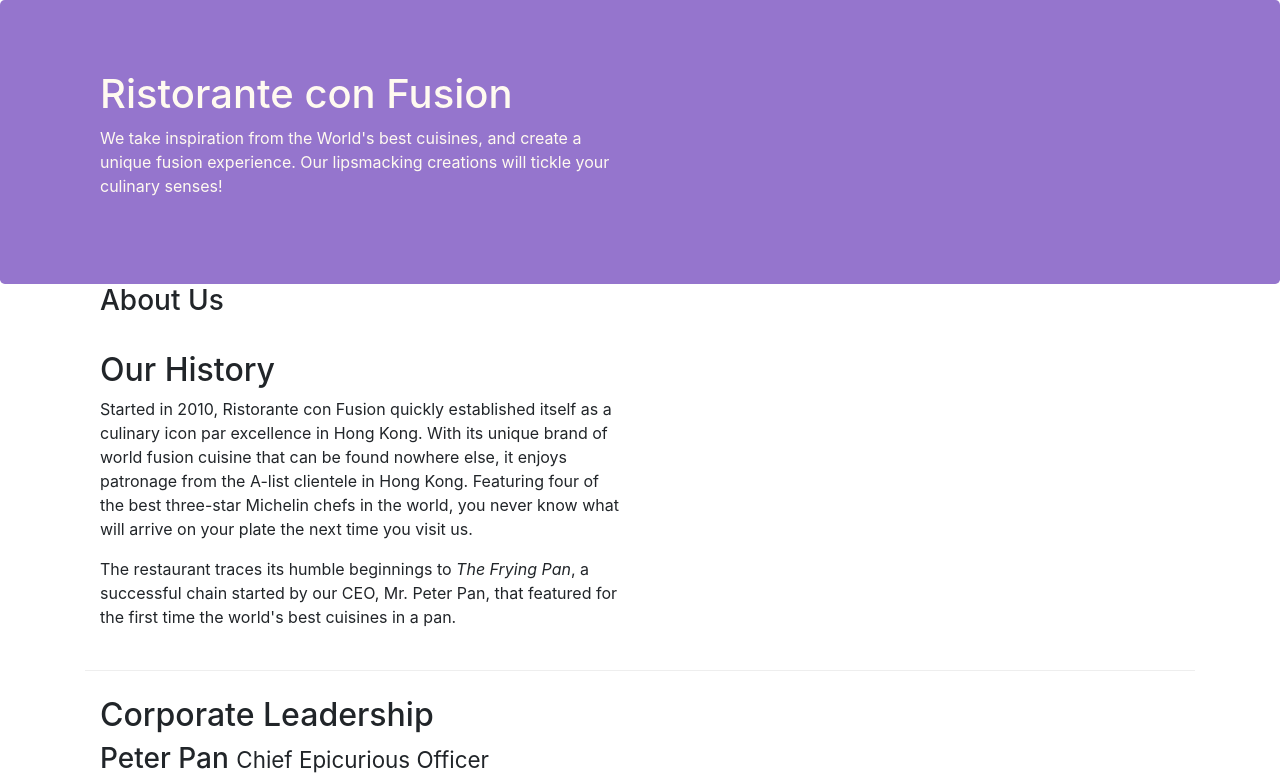
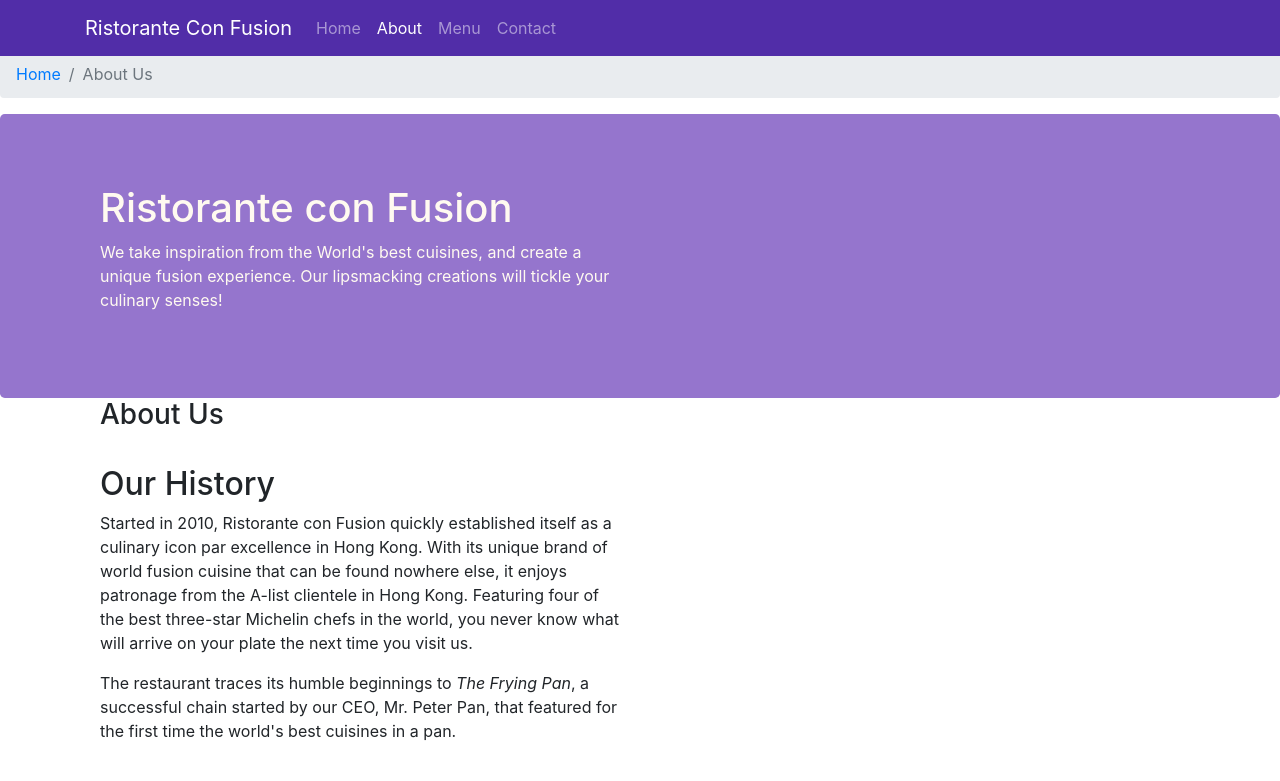
Before and after one commit to NaomiChoy03/conFusion, a website: page aboutus.html in a window 1280 px wide. Shown: the top 781 px of the page. Drawn offline with nearby package versions, Linux system fonts and the light colour scheme.

Commit message:
Navbar and Breadcrumbs

```diff
--- a/aboutus.html
+++ b/aboutus.html
@@ -11,9 +11,31 @@
     <link rel="stylesheet" href="node_modules/bootstrap/dist/css/bootstrap.min.css">
     <link rel="stylesheet" href="css/styles.css">
     <title>Ristorante Con Fusion: About Us</title>
+    <ol class="col-12 breadcrumb">
+        <li class="breadcrumb-item"><a
+       href="./index.html">Home</a></li>
+        <li class="breadcrumb-item active">About Us</li>
+        </ol>
+
 </head>
 
 <body>
+    <nav class="navbar navbar-dark navbar-expand-sm fixed-top">
+        <div class="container">
+            <a class="navbar-brand" href="index.html">Ristorante Con Fusion</a>
+                <div class="collapse navbar-collapse" id="Navbar">
+                    <ul class="navbar-nav mr-auto">
+                        <li class="nav-item"><a class="nav-link" href="index.html">Home</a></li>
+                        <li class="nav-item active"><a class="nav-link" href="#">About</a></li>
+                        <li class="nav-item"><a class="nav-link" href="#">Menu</a></li>
+                        <li class="nav-item"><a class="nav-link" href="#">Contact</a></li>
+                    </ul>
+                </div>
+        </div>
+        <button class="navbar-toggler" type="button" data-toggle="collapse" data-target="#Navbar">
+            <span class="navbar-toggler-icon"></span>
+        </button>
+    </nav>
     <header class="jumbotron">
         <div class="container">
             <div class="row row-header">
--- a/css/styles.css
+++ b/css/styles.css
@@ -1,3 +1,11 @@
+body{
+    padding:50px 0px 0px 0px;
+    z-index:0;
+}
+.navbar-dark {
+    background-color: #512DA8;
+}
+
 .row-header {
     margin:0px auto;
 }
```
Also changed, not shown: index.html (+16 -0 lines).
